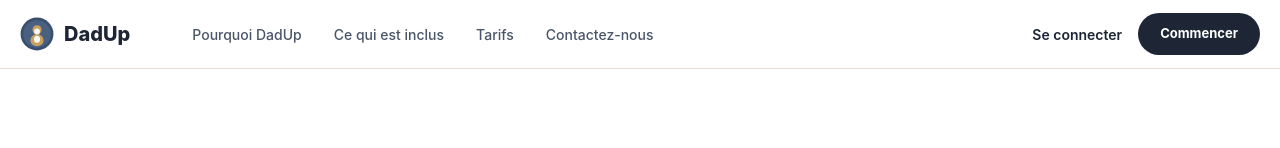
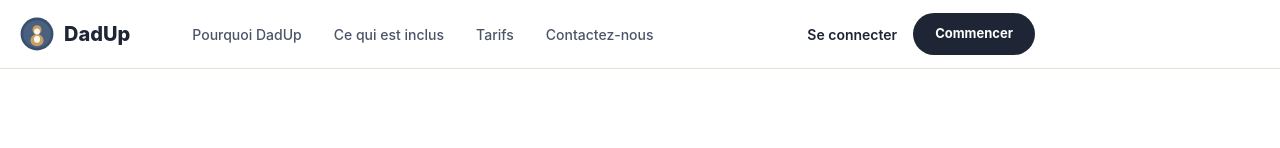
Before and after one commit to Julproject/dadup, a Next.js app: page / in a window 1280 px wide. Shown: the top 148 px of the page. Built offline with nearby package versions, Linux system fonts and the light colour scheme; grey boxes are pictures that could not be loaded.

Commit message:
Update page.tsx

```diff
--- a/app/page.tsx
+++ b/app/page.tsx
@@ -118,6 +118,7 @@ export default function Home() {
           <div className="nav-cta-group">
             <a href="/login" style={{color:C.dark, fontSize:'14px', fontWeight:600, textDecoration:'none'}}>Se connecter</a>
             <button onClick={goToStripe} style={{background:C.dark, color:C.white, border:'none', padding:'11px 22px', borderRadius:'32px', fontSize:'13px', fontWeight:700, cursor:'pointer'}}>Commencer</button>
+            <p style={{color:'rgba(255,255,255,0.5)',fontSize:'12px',margin:'8px 0 0'}}>Satisfait ou remboursé sous 14 jours.</p>
           </div>
           <button className="hamburger" onClick={() => setMenuOpen(!menuOpen)} style={{display:'none', background:'none', border:`1px solid ${C.border}`, padding:'8px 12px', borderRadius:'8px', cursor:'pointer'}}>
             <svg width="20" height="20" viewBox="0 0 20 20" fill="none">
```
